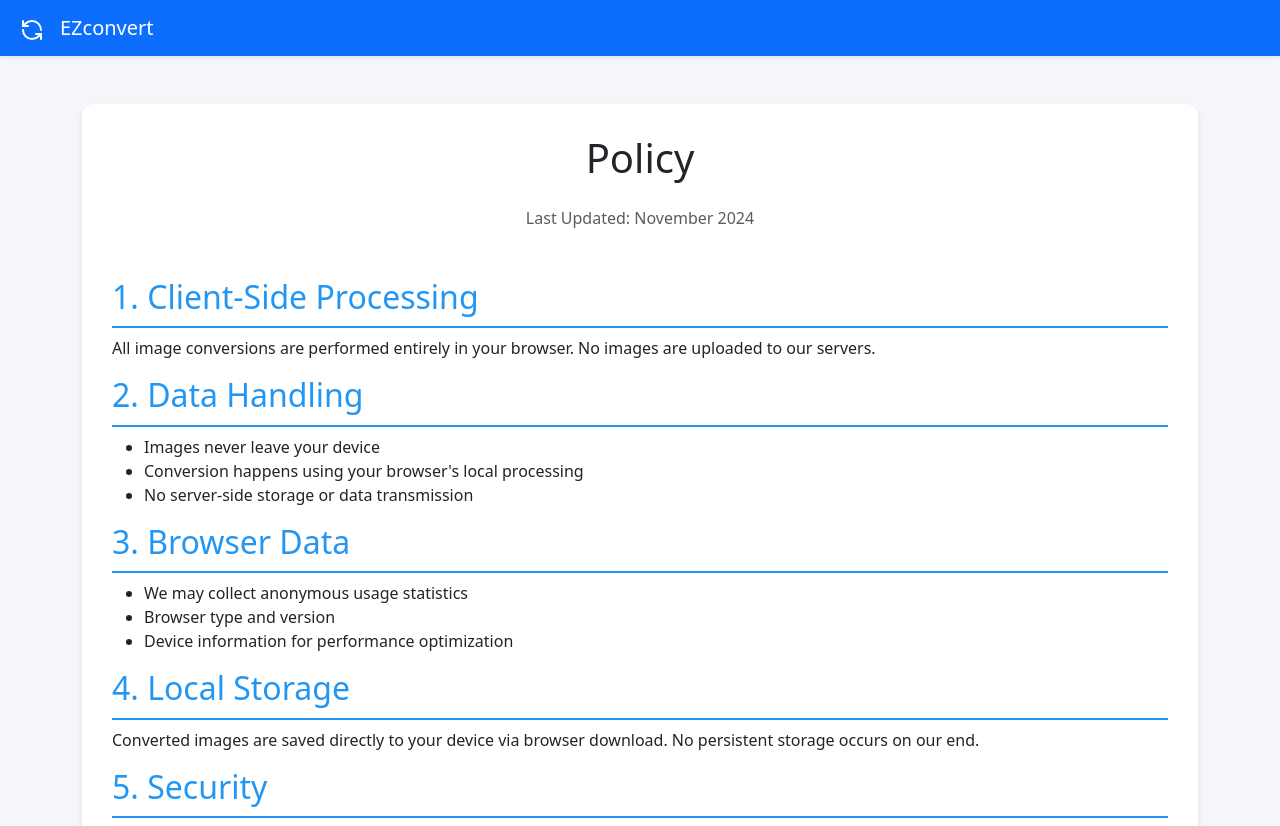
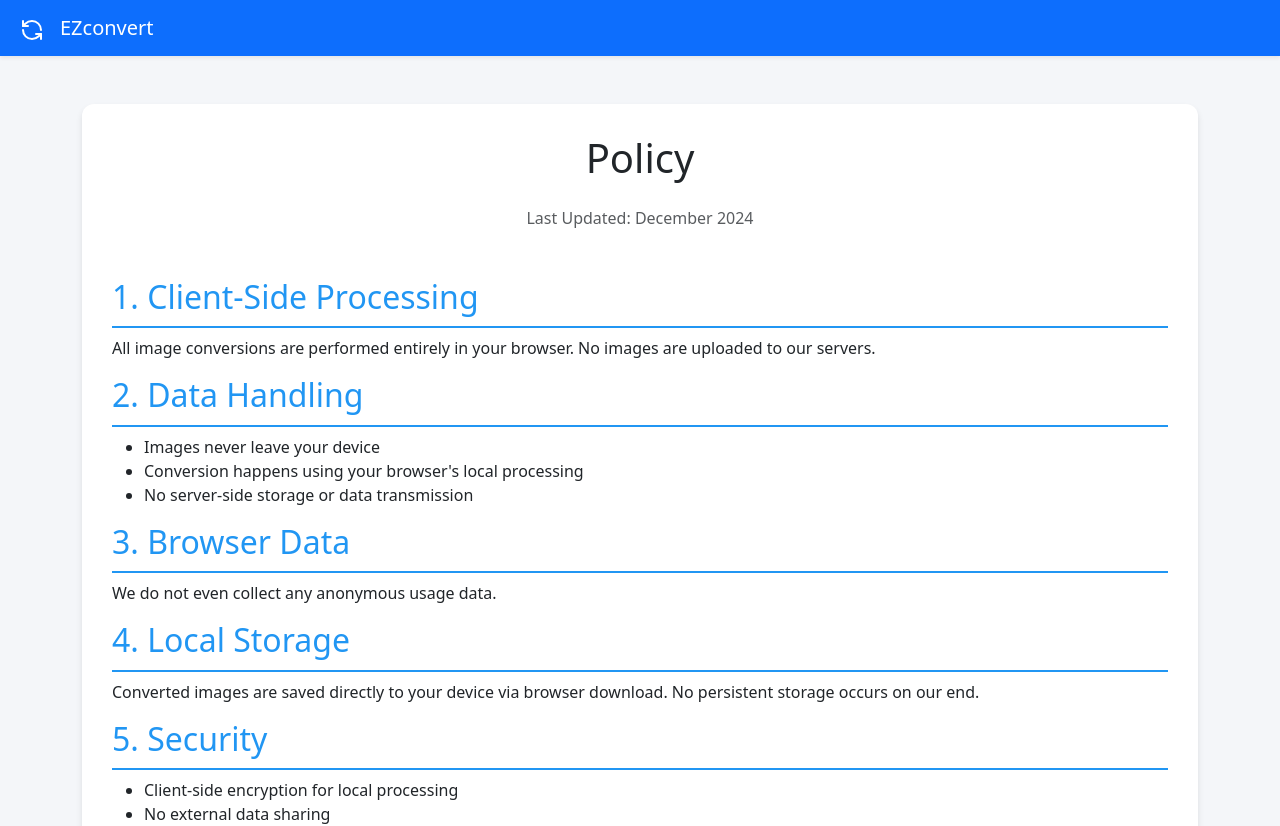
Before and after one commit to ayush-sharma11/ezconvert, a React (Vite) app: page /policy in a window 1280 px wide. Shown: the top 826 px of the page. Built offline with nearby package versions, Linux system fonts and the light colour scheme.

Commit message:
Policy updation

```diff
--- a/src/Pages/Policy.jsx
+++ b/src/Pages/Policy.jsx
@@ -7,7 +7,7 @@ const Policy = () => {
                 <div className="policy-container">
                     <h1 className="text-center mb-4">Policy</h1>
                     <p className="text-muted text-center mb-5">
-                        Last Updated: November 2024
+                        Last Updated: December 2024
                     </p>
 
                     <h2 className="policy-heading">
@@ -29,11 +29,7 @@ const Policy = () => {
                     </ul>
 
                     <h2 className="policy-heading">3. Browser Data</h2>
-                    <ul>
-                        <li>We may collect anonymous usage statistics</li>
-                        <li>Browser type and version</li>
-                        <li>Device information for performance optimization</li>
-                    </ul>
+                    <p>We do not even collect any anonymous usage data.</p>
 
                     <h2 className="policy-heading">4. Local Storage</h2>
                     <p>
```
